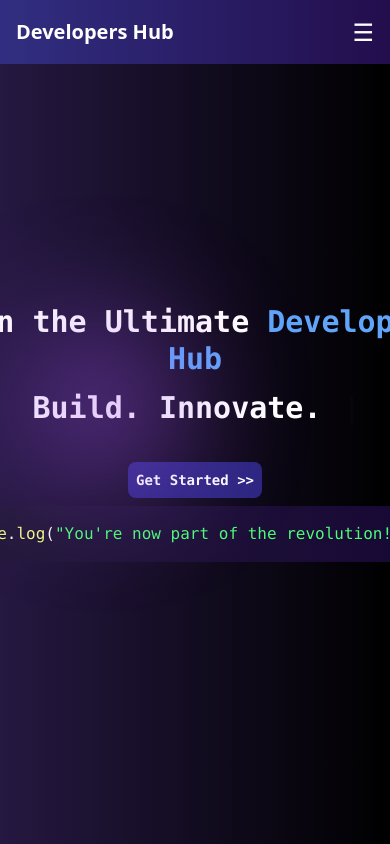
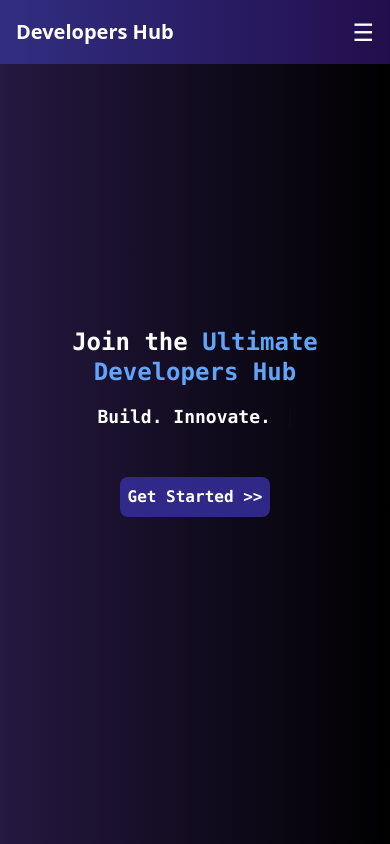
Before and after one commit to PraveenGokavarapu12/Developers-Hub, a React (Create React App) app in the folder frontend/: page /landingpage in a window 390 px wide. Built offline with nearby package versions, Linux system fonts and the light colour scheme.

Commit message:
modified Landing Page

```diff
--- a/frontend/src/pages/Dashboard.js
+++ b/frontend/src/pages/Dashboard.js
@@ -41,7 +41,7 @@ const Dashboard = () => {
   };
 
   return (
-    <div className='flex flex-col items-center justify-start min-h-screen bg-gradient-to-r from-[#251841] to-black text-slate-300 mt-15 pt-12'>
+    <div className='flex flex-col items-center justify-start min-h-screen font-mono bg-gradient-to-r from-[#251841] to-black text-slate-300 mt-15 pt-12'>
       <div className='flex items-center justify-center w-full md:w-2/4 m-3'>
         <input
           type='text'
--- a/frontend/src/pages/LandingPage.js
+++ b/frontend/src/pages/LandingPage.js
@@ -1,31 +1,30 @@
-import React, { useState } from "react";
+import React from "react";
 import { useNavigate } from "react-router-dom";
 import img from "../images/dev img.jpg";
 import { Prism as SyntaxHighlighter } from "react-syntax-highlighter";
 import { dracula } from "react-syntax-highlighter/dist/esm/styles/prism";
-import { Typewriter } from 'react-simple-typewriter';
+import { Typewriter } from "react-simple-typewriter";
 
 const LandingPage = () => {
+  const navigate = useNavigate();
 
-  const navigate=useNavigate()
   return (
-    <div
-      className="relative flex justify-center items-center pt-12 p-5 w-full bg-gradient-to-r from-[#251841] to-black text-white min-h-screen overflow-hidden font-mono"
+    <div className="relative flex flex-col md:flex-row justify-center items-center px-6 py-12 w-full bg-gradient-to-r from-[#251841] to-black text-white min-h-screen overflow-hidden font-mono">
+      {/* Left Content */}
+      <div className="w-full md:w-1/2 text-center md:text-left px-4">
+        <h2 className="text-2xl md:text-5xl font-extrabold leading-tight">
+          Join the <span className="text-blue-400">Ultimate Developers Hub</span>
+        </h2>
 
-    >
-      {/* Floating Purple Ball (Directly on Cursor) */}
-      <div className="absolute top-1/3 left-5 w-40 h-40 bg-purple-500 rounded-full opacity-50 blur-3xl animate-floatingBall"></div>
-
-
-      {/* Left Content */}
-      <div className="text-center md:text-left md:w-1/2 p-5 animate-slideLeft">
-        <h2 className="text-3xl font-extrabold leading-tight md:text-5xl">
-          Join the Ultimate<span className="text-blue-400"> Developers Hub</span>
-        </h2>
-        <h1 className="text-3xl font-bold text-white my-3">
+        {/* Typing Effect */}
+        <h1 className="text-lg md:text-3xl font-bold text-white mt-4 min-h-[50px]">
           <Typewriter
-        words={['Code, Collaborate, Conquer!', 'Build. Innovate. Inspire.', 'Welcome to Developers Hub!']}
-        loop={Infinity} // Keep typing indefinitely
+            words={[
+              "Code, Collaborate, Conquer!",
+              "Build. Innovate. Inspire.",
+              "Welcome to Developers Hub!",
+            ]}
+            loop={Infinity}
             cursor
             cursorStyle="|"
             typeSpeed={70}
@@ -33,24 +32,34 @@ const LandingPage = () => {
             delaySpeed={1000}
           />
         </h1>
+
+        {/* Get Started Button */}
         <button
-          className="mt-6   text-white px-2 py-2 rounded-lg font-semibold transition   bg-indigo-800 bg-opacity-75 cursor-pointer text-sm "
+          className="mt-6 text-white px-2 py-2 rounded-lg font-semibold transition bg-indigo-800 bg-opacity-80 hover:bg-indigo-700 text-base "
           onClick={() => navigate("/login")}
         >
           Get Started &gt;&gt;
         </button>
 
-        <div className="bg-gradient-to-r from-[#261c3b] to-[#150634] rounded-lg text-purple-200 bg-opacity-50">
-
-        <SyntaxHighlighter language="javascript" style={dracula} className="!bg-transparent text-normal rounded-lg">
+        {/* Code Block (Now Responsive) */}
+        <div className="mt-6 bg-[#171732] rounded-lg p-1 text-purple-200 shadow-lg overflow-auto w-full bg-opacity-25 hidden md:inline-block" >
+          <SyntaxHighlighter
+            language="javascript"
+            style={dracula}
+            className="!bg-transparent text-sm md:text-base rounded-lg"
+          >
             {`console.log("You're now part of the revolution! 🚀");`}
           </SyntaxHighlighter>
         </div>
       </div>
 
-      {/* Right Image */}
-      <div className="md:w-1/2 mt-10 md:mt-0 hidden md:block animate-slideRight">
-        <img src={img} alt="Developers Hub" className="rounded-full shadow-lg" />
+      {/* Right Image (Hidden on Mobile) */}
+      <div className="hidden md:flex md:w-1/2 justify-center animate-slideRight">
+        <img
+          src={img}
+          alt="Developers Hub"
+          className="w-full rounded-full shadow-lg"
+        />
       </div>
     </div>
   );
```
Lines whose indentation alone changed are shown as unchanged.
